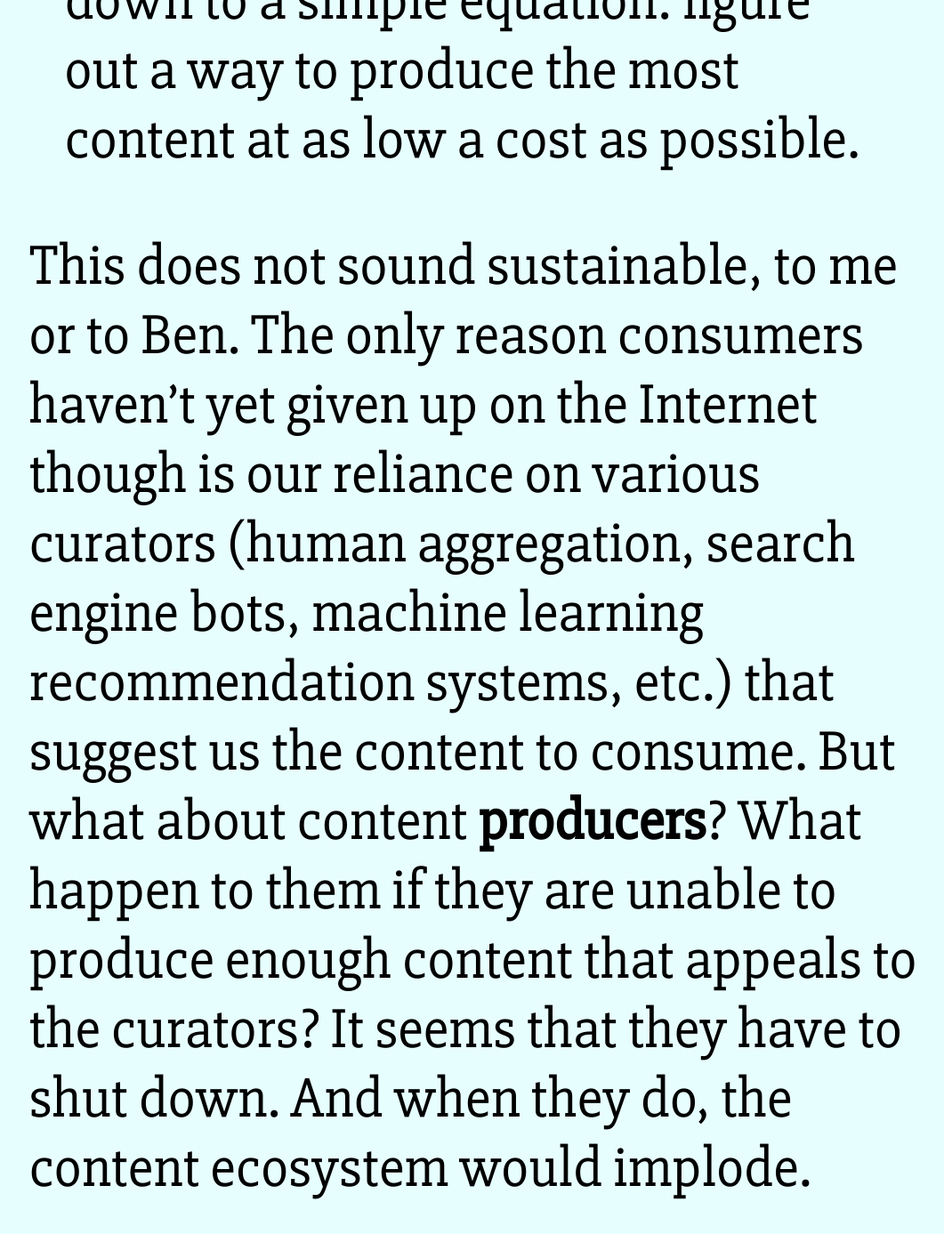
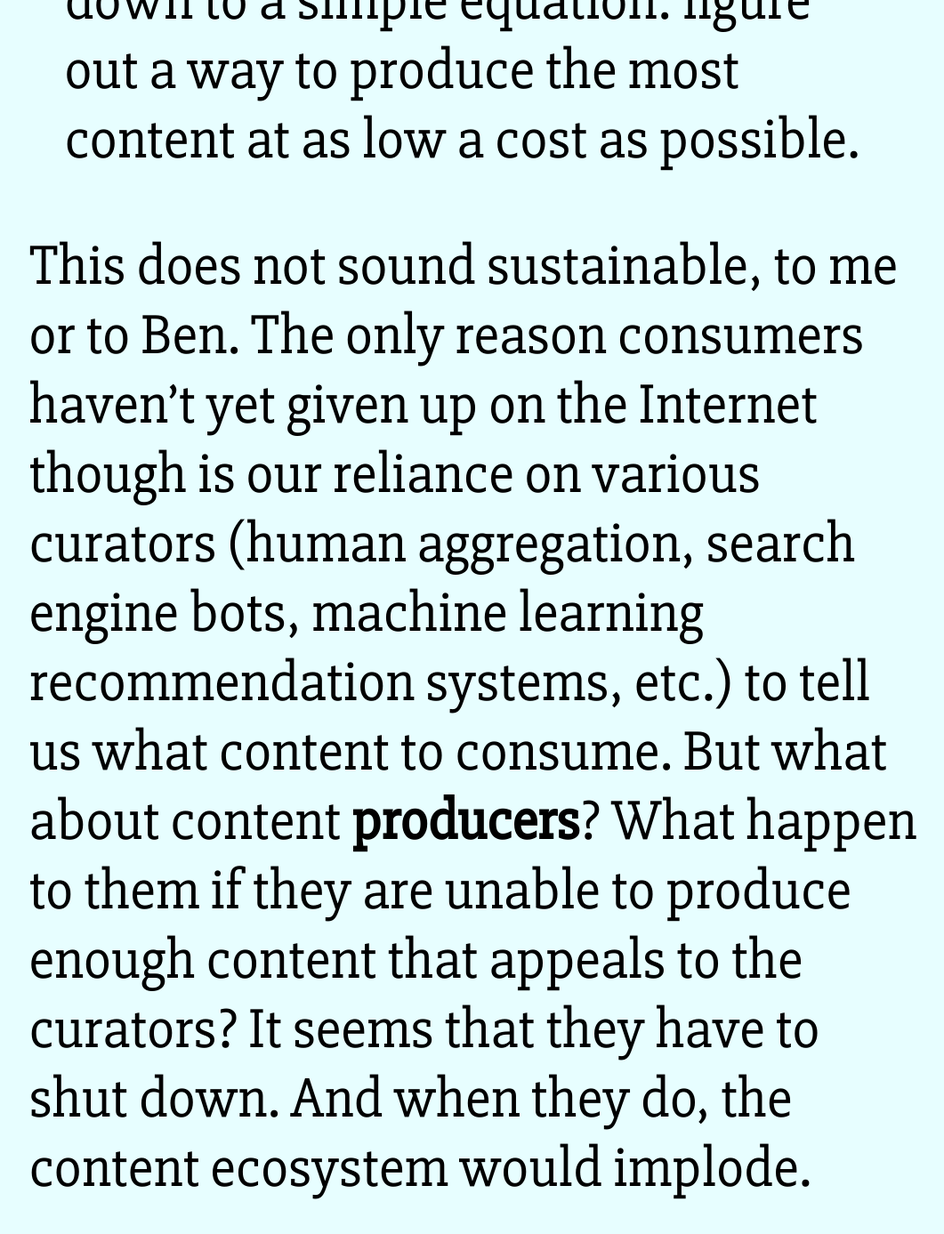
Before and after one commit to tra38/tra38.github.io, a Jekyll site: the page built from _posts/2017-05-28-the-discovery-engine.md, in a window 1280 px wide and 1400 px high, scrolled down 7791 px. Shown: the top 1387 px of the window at 89% size, without its empty margins (102-1163 px from the left). Built offline with Jekyll 4.4.1, drawn with Linux system fonts in a browser that asks for light colours.

Commit message:
Fix typo

```diff
--- a/_posts/2017-05-28-the-discovery-engine.md
+++ b/_posts/2017-05-28-the-discovery-engine.md
@@ -24,7 +24,7 @@ Or, to put it [more plainly](https://digiday.com/media/whos-winning-at-volume-in
 
 >Winning in digital media now boils down to a simple equation: figure out a way to produce the most content at as low a cost as possible.
 
-This does not sound sustainable, to me or to Ben. The only reason consumers haven't yet given up on the Internet though is our reliance on various curators (human aggregation, search engine bots, machine learning recommendation systems, etc.) that suggest us the content to consume. But what about content **producers**? What happen to them if they are unable to produce enough content that appeals to the curators? It seems that they have to shut down. And when they do, the content ecosystem would implode.
+This does not sound sustainable, to me or to Ben. The only reason consumers haven't yet given up on the Internet though is our reliance on various curators (human aggregation, search engine bots, machine learning recommendation systems, etc.) to tell us what content to consume. But what about content **producers**? What happen to them if they are unable to produce enough content that appeals to the curators? It seems that they have to shut down. And when they do, the content ecosystem would implode.
 
 There is, of course, an alternative viewpoint that contrasts with both Ben's and mine's, one that argues that the content ecosystem is *sustainable*, that Content Shock is no problem at all, and that far from the ecosystem collapsing, is bound to explode and proliferate.
 
```
